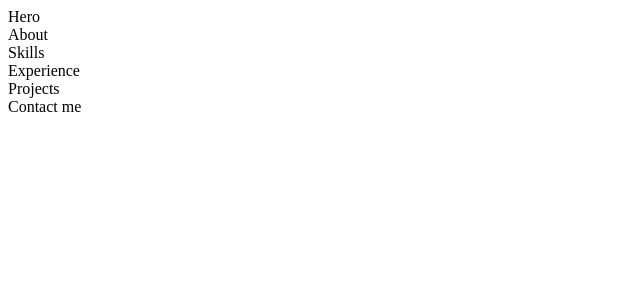
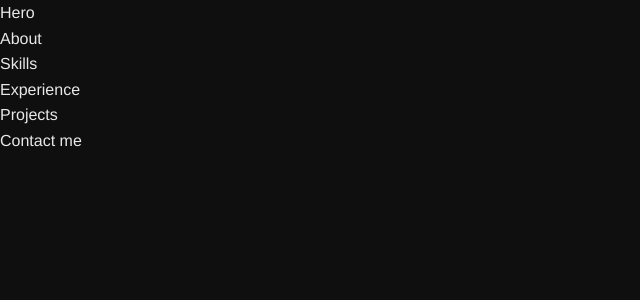
Before and after one commit to andr-migue/portfolio, a React app: page / in a window 1280 px wide. Shown: the top 300 px of the page, without its empty margins (0-640 px from the left). Built offline with nearby package versions, Linux system fonts and the light colour scheme; the HTML template or start-up script is replaced by a standard one.

Commit message:
global.css

```diff
--- a/src/index.css
+++ b/src/index.css
@@ -1,2 +1,3 @@
 @import './styles/tokens.css';
 @import './styles/colors.css';
+@import './styles/global.css';
--- /dev/null
+++ b/src/styles/global.css
@@ -0,0 +1,17 @@
+*, *::before, *::after {
+  box-sizing: border-box;
+  margin: 0;
+  padding: 0;
+}
+
+html {
+  scroll-behavior: smooth;
+}
+
+body {
+  font-family: var(--font-base);
+  font-size: var(--font-size-base);
+  color: var(--color-text);
+  background-color: var(--color-bg);
+  line-height: 1.6;
+}
```
